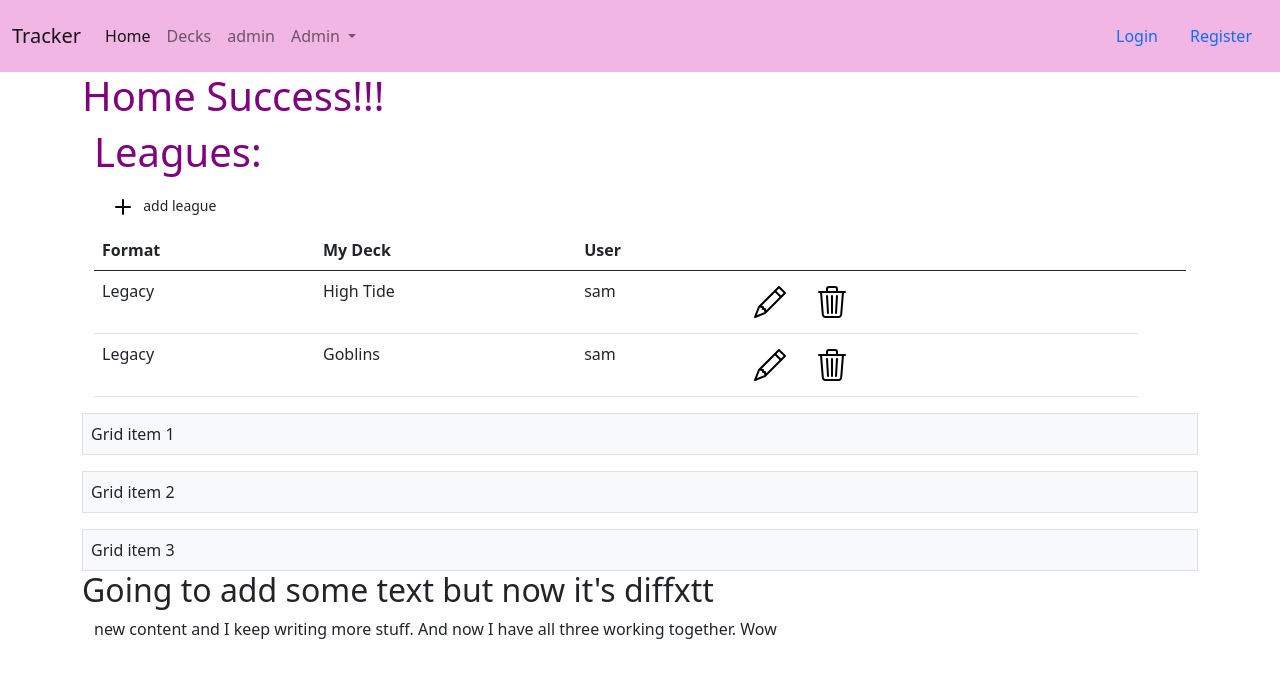
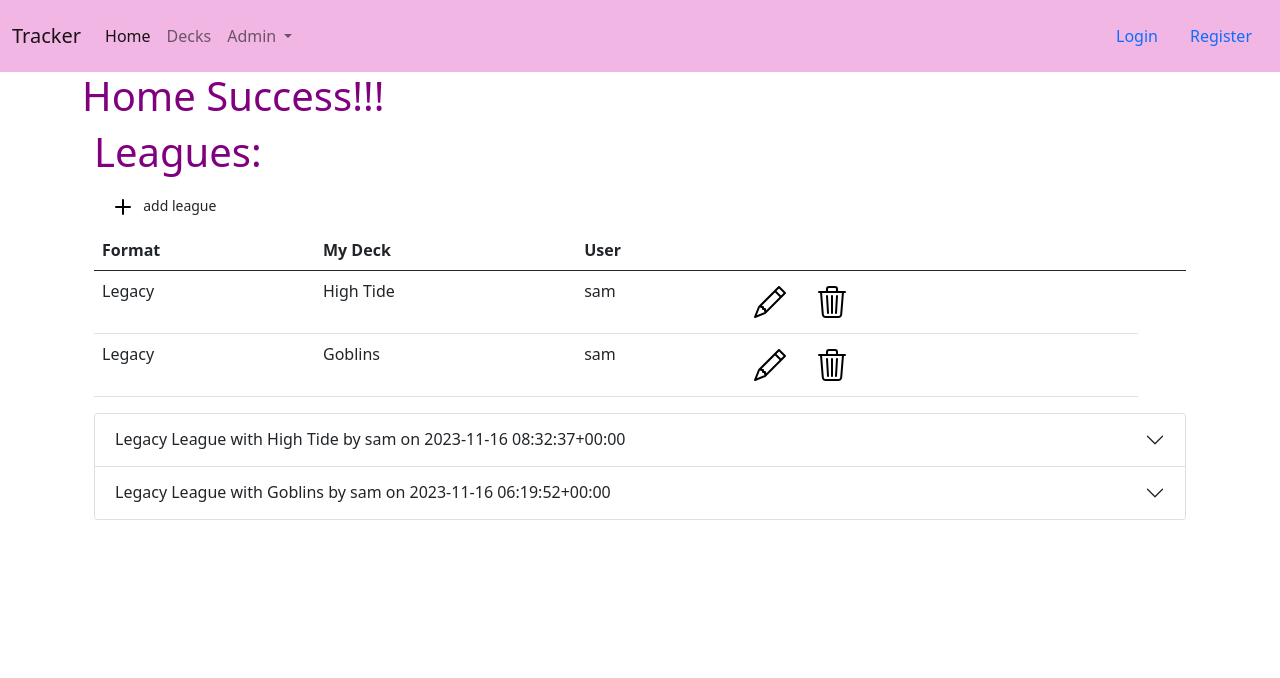
Before and after one commit to sctilley/ntrack_project, a Django app: page / in a window 1280 px wide. Shown: the top 678 px of the page. Run offline with Django 4.2, Linux system fonts and the light colour scheme; data comes from the database, SQL or seed files in the repository; both versions use the stored data as it was after the commit; some libraries are stand-ins or nearby versions.

Commit message:
started accordions

```diff
--- a/base/templates/base/base.html
+++ b/base/templates/base/base.html
@@ -40,9 +40,6 @@
             <li class="nav-item">
               <a class="nav-link" href="{% url 'decks' %}">Decks</a>
             </li>
-            <li class="nav-item">
-              <a class="nav-link" href="http://127.0.0.1:8000/admin">admin</a>
-            </li>
             <li class="nav-item dropdown">
               <a class="nav-link dropdown-toggle" href="#" id="navbarDropdownMenuLink" role="button" data-bs-toggle="dropdown" aria-expanded="false">
                 Admin
--- a/base/templates/base/home.html
+++ b/base/templates/base/home.html
@@ -1,6 +1,8 @@
 {% extends 'base/base.html' %}
 {% block content %}
     <h1>Home Success!!!</h1>
+
+
 
     <div class="container">
         <h1>Leagues: </h1>
@@ -10,16 +12,11 @@
         </button>
         <div id="query_result" hx-target="this" hx-swap="innerHTML" hx-get="{% url 'get_leagues_list' %}" hx-trigger="load"></div>
     </div>
-
-    <div class="d-grid gap-3">
-        <div class="p-2 bg-light border">Grid item 1</div>
-        <div class="p-2 bg-light border">Grid item 2</div>
-        <div class="p-2 bg-light border">Grid item 3</div>
+    <div class="container">
+        <div id="query_result" hx-target="this" hx-swap="innerHTML" hx-get="{% url 'get_leagues_accordion' %}" hx-trigger="load"></div>
     </div>
 
-    <h2>Going to add some text but now it's diffxtt </h2>
-    <div class="container">
-        new content and I keep writing more stuff. And now I have all three working together. Wow
-    </div>
+
+
 
 {% endblock content %}
--- /dev/null
+++ b/base/templates/base/partials/league_accordion.html
@@ -0,0 +1,17 @@
+<div class="accordion" id="LeagueAccordion">
+    {% for league in leagues %}
+    <div class="accordion-item">
+        <h2 class="accordion-header" id="heading{{ forloop.counter }}">
+          <button class="accordion-button collapsed" type="button" data-bs-toggle="collapse" data-bs-target="#collapse{{ forloop.counter }}">
+            {{league}}
+          </button>
+        </h2>
+        <div id="collapse{{ forloop.counter }}" class="accordion-collapse collapse" data-bs-parent="#accordionExample">
+          <div class="accordion-body">
+
+            <strong>This is the {{ forloop.counter }} item's accordion body.</strong> It is shown by default, until the collapse plugin adds the appropriate classes that we use to style each element. These classes control the overall appearance, as well as the showing and hiding via CSS transitions. You can modify any of this with custom CSS or overriding our default variables. It's also worth noting that just about any HTML can go within the <code>.accordion-body</code>, though the transition does limit overflow.
+          </div>
+        </div>
+    </div>
+    {% endfor %}
+</div>
--- a/base/templates/base/test.html
+++ b/base/templates/base/test.html
@@ -8,12 +8,12 @@
     <div class="container">
         <div class="accordion" id="accordionExample">
             <div class="accordion-item">
-              <h2 class="accordion-header" id="headingOne">
-                <button class="accordion-button" type="button" data-bs-toggle="collapse" data-bs-target="#collapseOne" aria-expanded="true" aria-controls="collapseOne">
+              <h2 class="accordion-header" id="heading1">
+                <button class="accordion-button" type="button" data-bs-toggle="collapse" data-bs-target="#collapse1" aria-expanded="true" aria-controls="collapse1">
                   Accordion Item #1
                 </button>
               </h2>
-              <div id="collapseOne" class="accordion-collapse collapse show" aria-labelledby="headingOne" data-bs-parent="#accordionExample">
+              <div id="collapse1" class="accordion-collapse collapse show" aria-labelledby="heading1" data-bs-parent="#accordionExample">
                 <div class="accordion-body">
                   <strong>This is the first item's accordion body.</strong> It is shown by default, until the collapse plugin adds the appropriate classes that we use to style each element. These classes control the overall appearance, as well as the showing and hiding via CSS transitions. You can modify any of this with custom CSS or overriding our default variables. It's also worth noting that just about any HTML can go within the <code>.accordion-body</code>, though the transition does limit overflow.
                 </div>
--- a/base/urls.py
+++ b/base/urls.py
@@ -12,4 +12,5 @@ urlpatterns = [
     path('<int:deck_pk>/edit_deck', views.edit_deck, name='edit_deck'),
     path('<int:deck_pk>/edit_deck_submit', views.edit_deck_submit, name='edit_deck_submit'),
     path('get_leagues_list', views.get_leagues_list, name='get_leagues_list'),
+    path('get_leagues_accordion', views.get_leagues_accordion, name='get_leagues_accordion')
 ]
--- a/base/views.py
+++ b/base/views.py
@@ -19,6 +19,14 @@ def home(request):
 
     }
     return render(request, "base/home.html", context)
+
+def get_leagues_accordion(request):
+    print("leagues got it")
+    leagues_list = League.objects.all().order_by('-dateCreated')
+    context = {
+        "leagues": leagues_list
+    }
+    return render(request, 'base/partials/league_accordion.html', context)
 
 def get_leagues_list(request):
     print("leagues got it")
```
Also changed, not shown: base/templates/base/partials/matches_table.html (added), db.sqlite3.
